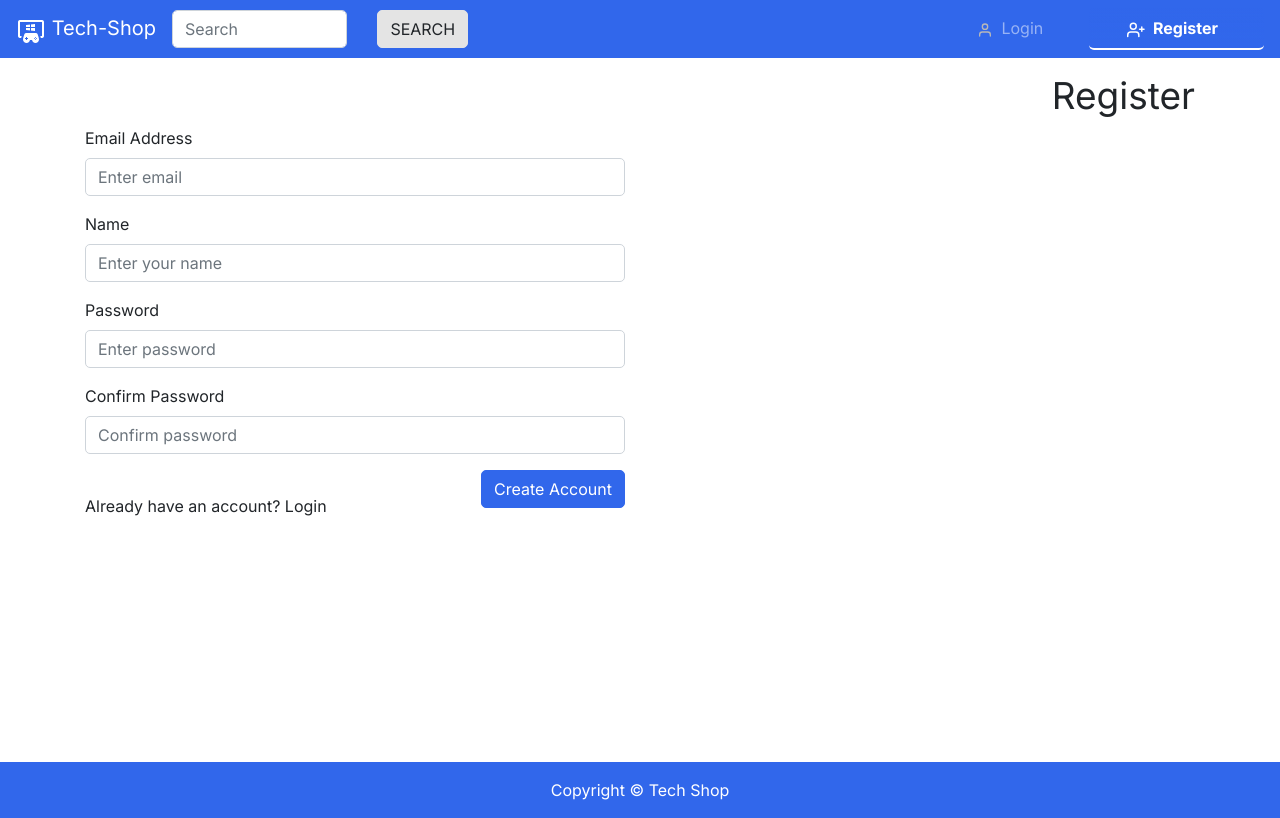
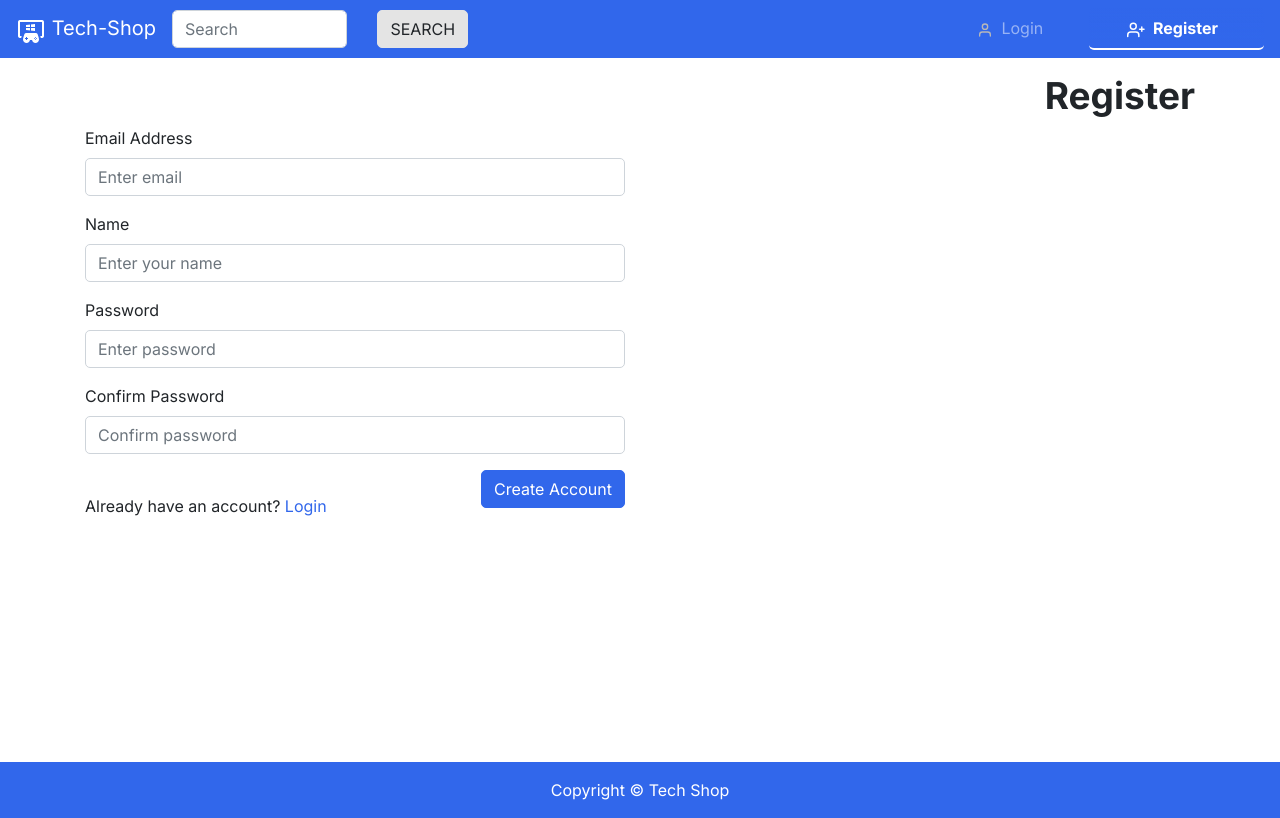
Before and after one commit to patrick-duque/Next-TS-Shop, a Next.js app: page /register in a window 1280 px wide. Built offline with nearby package versions, Linux system fonts and the light colour scheme.

Commit message:
bold h1, colored register and login link, changed router in products

```diff
--- a/components/Spinner.tsx
+++ b/components/Spinner.tsx
@@ -5,7 +5,7 @@ interface Props {}
 const Loader: React.FC<Props> = () => {
 	return (
 		<Container className='text-center'>
-			<Spinner animation='grow' variant='dark' role='status' style={{ height: '100px', width: '100px' }} />
+			<Spinner animation='grow' variant='primary' role='status' style={{ height: '100px', width: '100px' }} />
 		</Container>
 	);
 };
--- a/pages/login/index.tsx
+++ b/pages/login/index.tsx
@@ -47,7 +47,10 @@ const Login: React.FC<Props> = () => {
 				</Form.Group>
 				<Row>
 					<Col className='pt-4'>
-						New customer? <Link href='/register'>Register</Link>
+						New customer?{' '}
+						<Link href='/register'>
+							<a className='text-primary'>Register</a>
+						</Link>
 					</Col>
 					<Col className='text-right'>
 						<Button type='submit'>Login</Button>
--- a/pages/register/index.tsx
+++ b/pages/register/index.tsx
@@ -86,7 +86,10 @@ const Register: React.FC<Props> = () => {
 				{errors.confirmPassword && <Alert variant='danger'>Please confirm your password</Alert>}
 				<Row>
 					<Col className='pt-4'>
-						Already have an account? <Link href='/login'>Login</Link>
+						Already have an account?{' '}
+						<Link href='/login'>
+							<a className='text-primary'>Login</a>
+						</Link>
 					</Col>
 					<Col className='text-right'>
 						<Button type='submit'>Create Account</Button>
--- a/styles/globals.scss
+++ b/styles/globals.scss
@@ -47,6 +47,7 @@ input[type='radio']:checked:after {
 
 h1 {
 	font-size: 37px;
+	font-weight: bold;
 }
 
 h2 {
```
Also changed, not shown: pages/products/[_id].tsx (+5 -7 lines).
